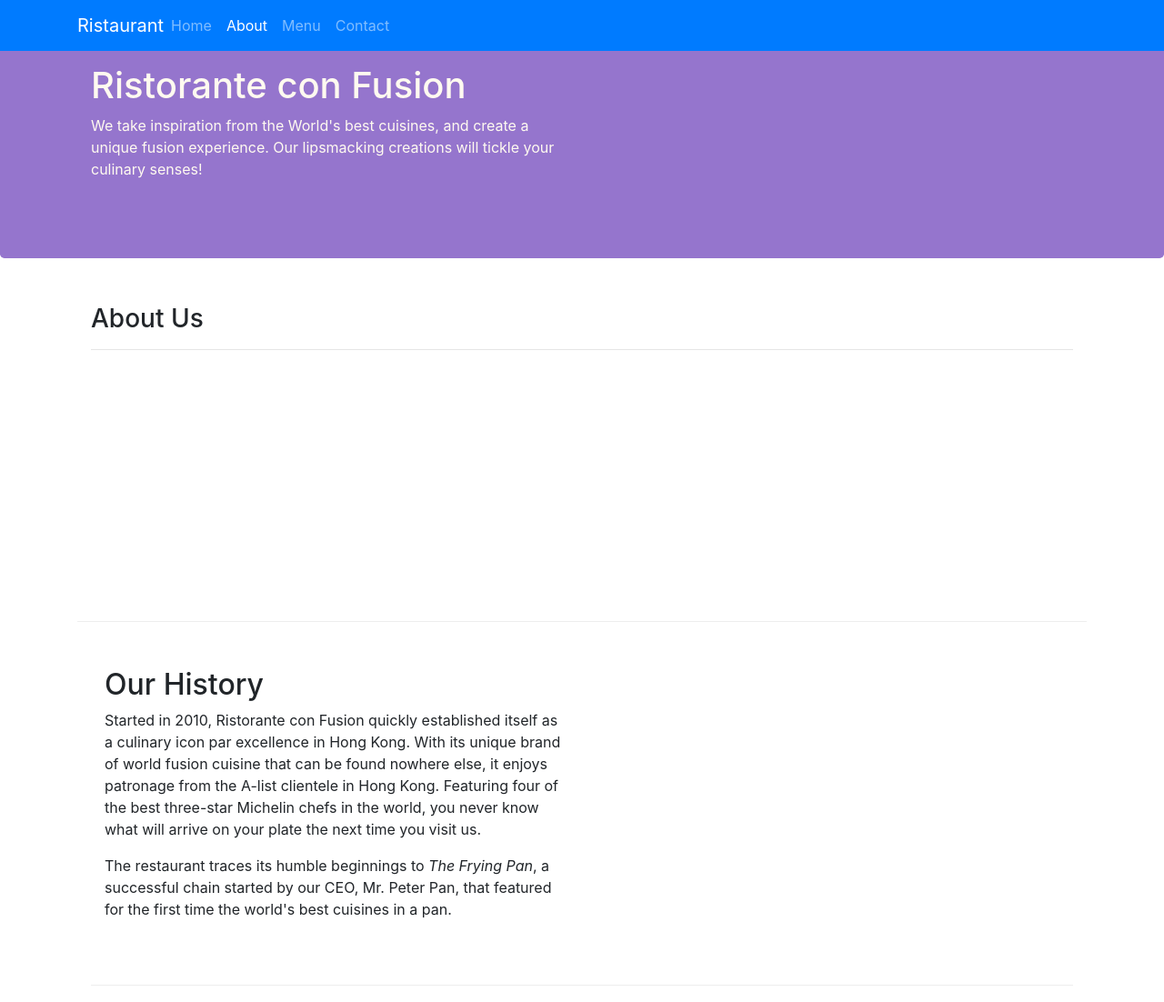
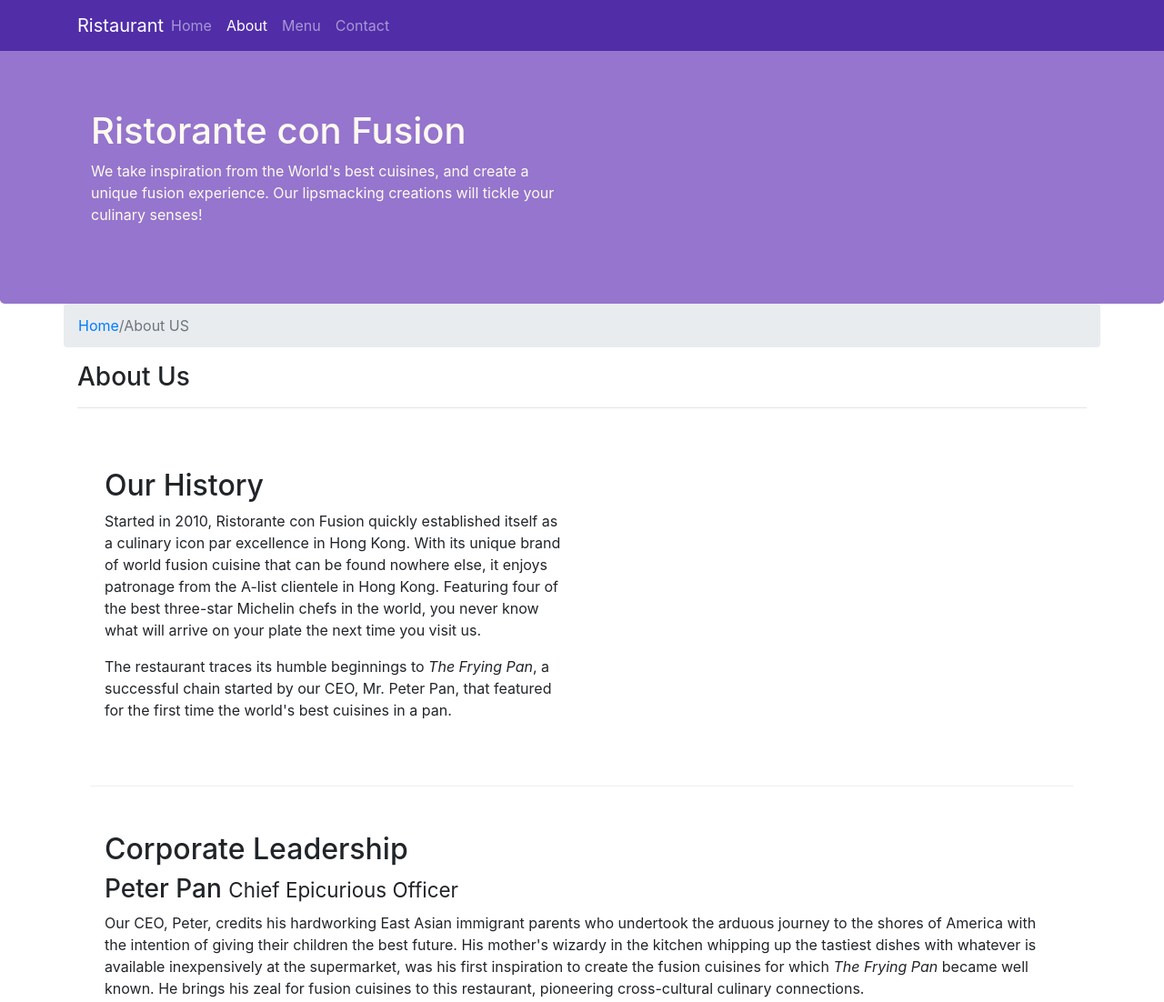
Before and after one commit to stricker123/bootstrap4, a website: page aboutus.html in a window 1280 px wide. Shown: the top 1102 px of the page at 91% size. Drawn offline with nearby package versions, Linux system fonts and the light colour scheme.

Commit message:
navbar breadcrumb

```diff
--- a/aboutus.html
+++ b/aboutus.html
@@ -16,7 +16,7 @@
 </head>
 
 <body>
-             <nav class = "navbar navbar-dark navbar-expand-sm bg-primary fixed-top">
+             <nav class = "navbar navbar-dark navbar-expand-sm  fixed-top">
                 <div class = "container">
                     <button class = "navbar-toggler" type= "button" data-toggle = "collapse" data-target="#Navbar">
                         <span class = "navbar-toggler-icon"></span>
@@ -46,7 +46,11 @@
     </header>
 
     <div class ="container">
-        <div class ="row row-content">
+        <div class ="row">
+            <ol class="col-12 breadcrumb">
+                <li class="breadcrum-item"><a href="./index.html">Home</a></li>
+                <li class="breadcrumb-item active">/About US</li>
+            </ol>
             <div  class = "col-12">
                <h3>About Us</h3>
                <hr>
--- a/css/style.css
+++ b/css/style.css
@@ -26,3 +26,11 @@
      margin: 0px;
      color: #0f0f0f;
  }
+
+ body{
+    padding: 50px 0px 0px 0px;
+    z-index:0;
+ }
+  .navbar-dark{
+      background-color: #512DA8;
+  }
```
Also changed, not shown: index.html (+1 -1 lines).
